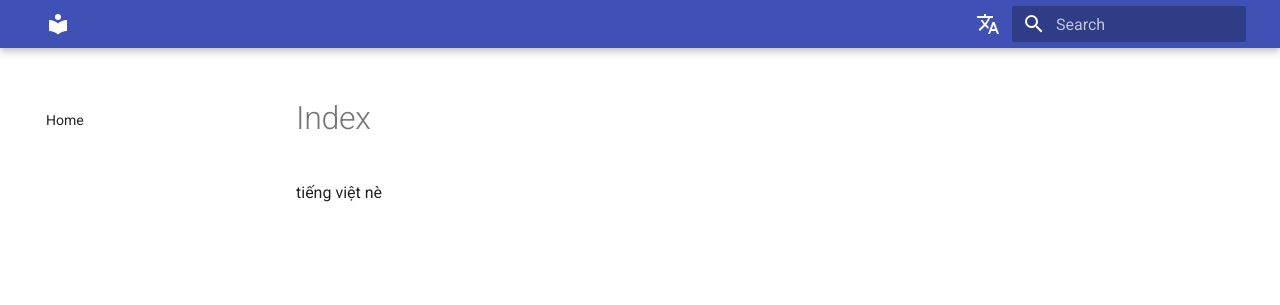
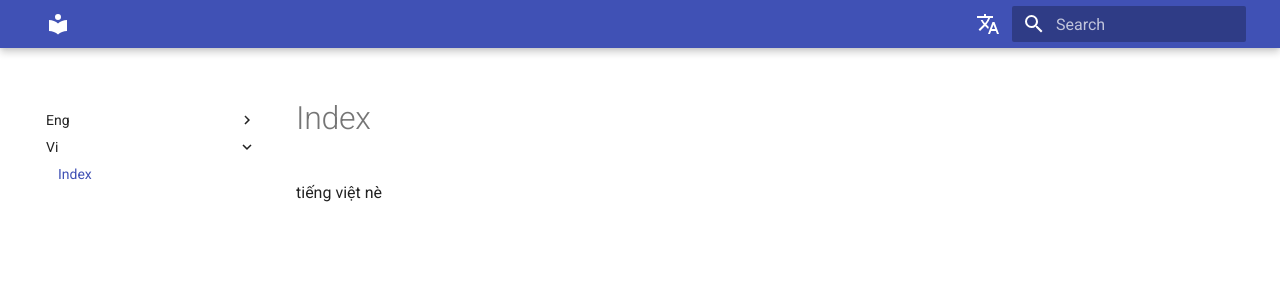
Before and after one commit to ra2redson/ra2redson.github.io, an MkDocs documentation site: the page built from docs/vi/index.md, in a window 1280 px wide. Shown: the top 305 px of the page. Built offline with MkDocs 1.6.1 and Material for MkDocs 9.7.7, drawn with Linux system fonts in a browser that asks for light colours; comment, search, counter and statistics services are not loaded.

Commit message:
🔄 Auto-update mkdocs.yml

```diff
--- a/mkdocs.yml
+++ b/mkdocs.yml
@@ -1,14 +1,16 @@
 nav:
-  - Home: index.md
-
+- Eng:
+    About: eng/about.md
+    Index: eng/index.md
+- Vi:
+    Index: vi/index.md
 theme:
   name: material
-
 extra:
   alternate:
-    - name: English
-      link: /en/
-      lang: en
-    - name: Tiếng Việt
-      link: /vi/
-      lang: vi
+  - name: English
+    link: /en/
+    lang: en
+  - name: Tiếng Việt
+    link: /vi/
+    lang: vi
```
